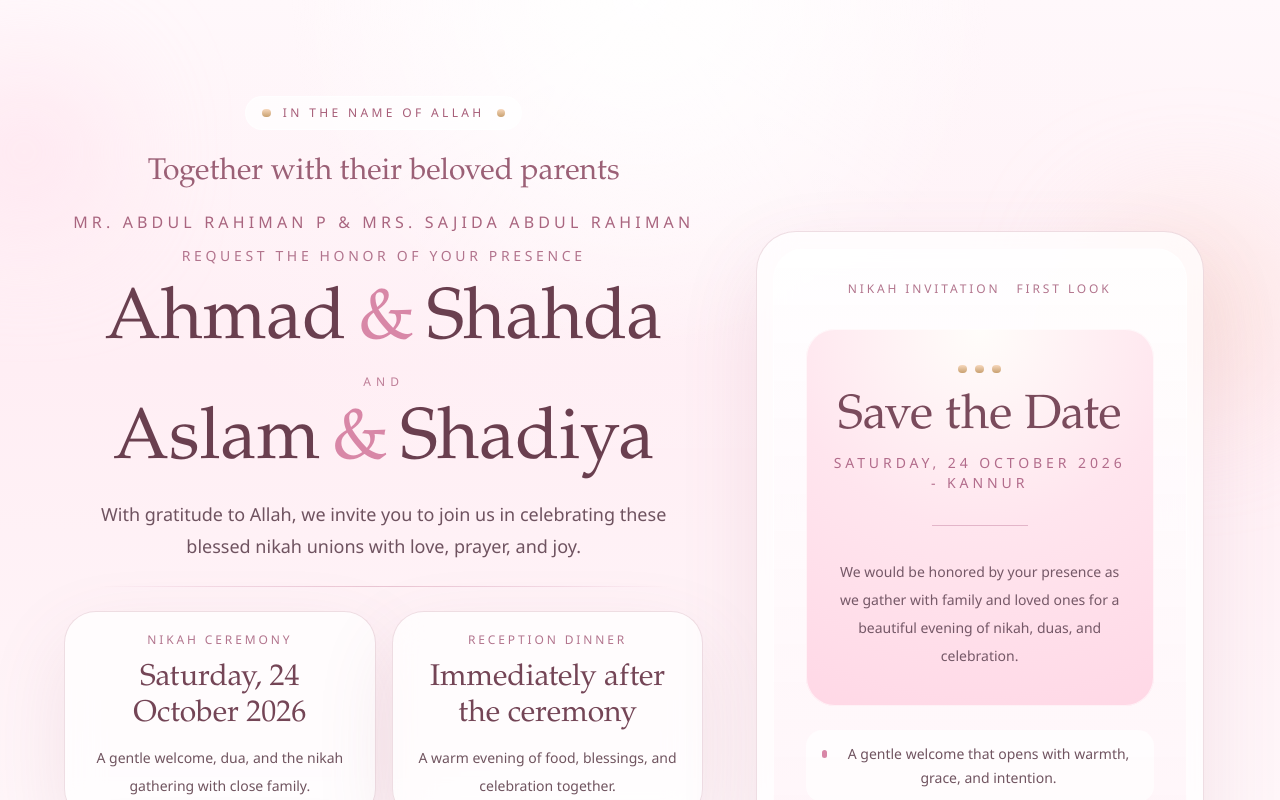
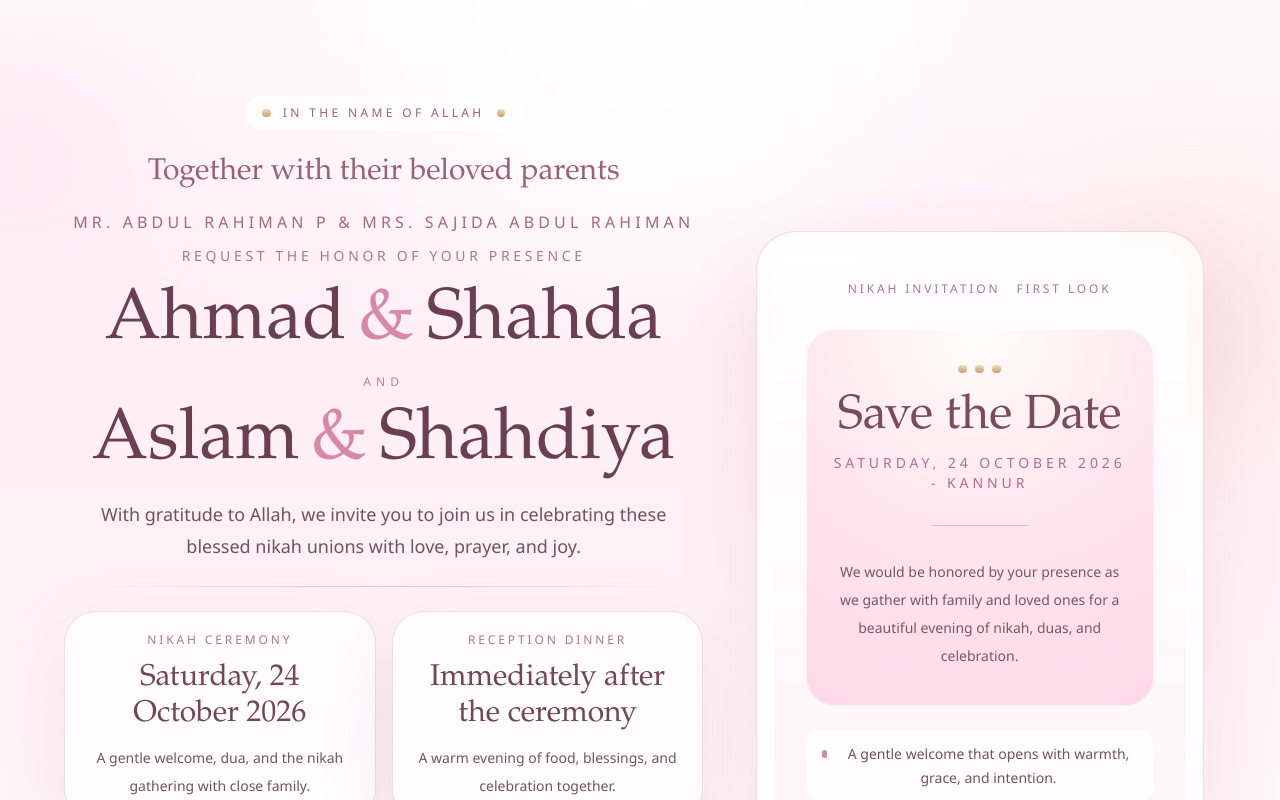
Before and after one commit to Ahmad7420/wedding-invite, a Next.js app: page / in a window 1280 px wide. Both pictures are taken after a click on the button "Open invitation". Shown: the top 800 px of the page. Built offline with nearby package versions, Linux system fonts and the light colour scheme.

Commit message:
name change

```diff
--- a/src/components/invitation-hero-section.tsx
+++ b/src/components/invitation-hero-section.tsx
@@ -38,7 +38,7 @@ export function InvitationHeroSection() {
               <h2 className="font-display text-4xl leading-none text-[#6a3f4f] sm:text-6xl lg:text-7xl">
                 Aslam
                 <span className="mx-3 inline-block text-[#d887a7]">&amp;</span>
-                Shadiya
+                Shahdiya
               </h2>
             </div>
             <p className="mx-auto max-w-xl text-base leading-8 text-[#6f5360] sm:text-lg">
```
